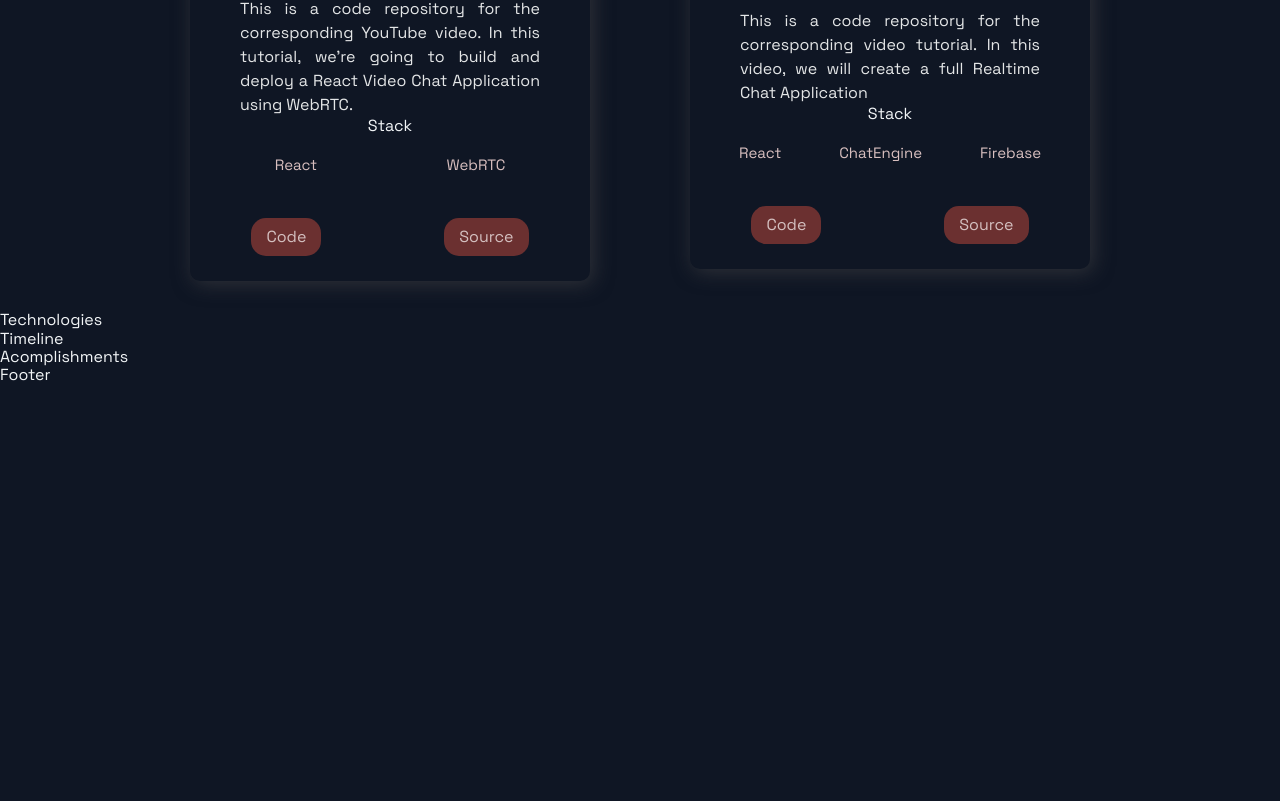
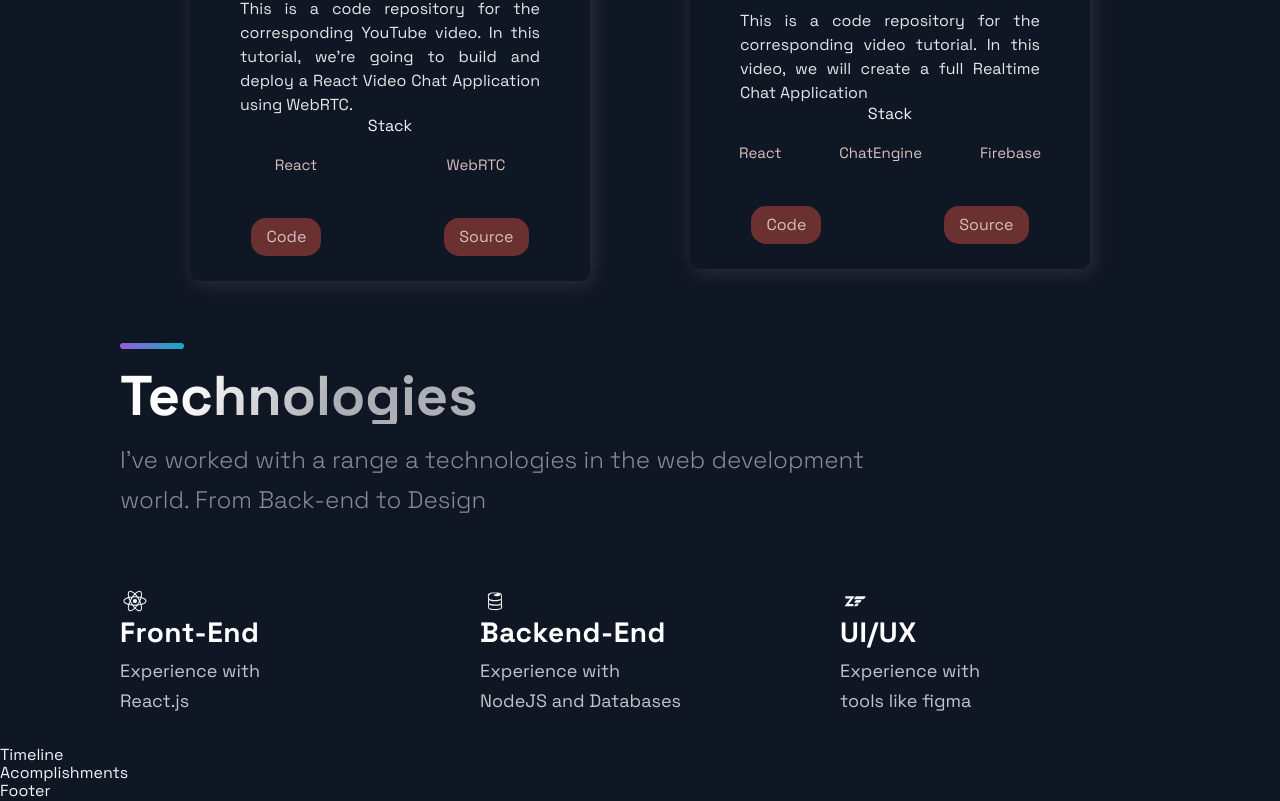
Before and after one commit to Ivandamien/next_portfolio, a Next.js app: page / in a window 1280 px wide. Shown: the part 1891-2692 px from the top of the page. Before the commit the page ends 2276 px from the top, so only its background shows below. Built offline with nearby package versions, Linux system fonts and the light colour scheme.

Commit message:
Technologies done

```diff
--- a/src/components/Projects/Projects.js
+++ b/src/components/Projects/Projects.js
@@ -27,7 +27,7 @@
           </div>
           <UtilityList>
             <ExternalLinks href={visit}>Code</ExternalLinks>
-            <ExternalLinks href={visit}>Source</ExternalLinks>
+            <ExternalLinks href={source}>Source</ExternalLinks>
 
           </UtilityList>
         </BlogCard>
--- a/src/components/Technologies/Technologies.js
+++ b/src/components/Technologies/Technologies.js
@@ -4,9 +4,47 @@
 import { List, ListContainer, ListItem, ListParagraph, ListTitle } from './TechnologiesStyles';
 
 const Technologies = () =>  (
-  <div>
-    Technologies
-  </div>
+  <Section id="#tech">
+    <SectionDivider />
+    <br />
+    <SectionTitle>Technologies</SectionTitle>
+    <SectionText>
+      I've worked with a range a technologies in the web development world.
+      From Back-end to Design
+    </SectionText>
+    <List>
+      <ListItem>
+        <DiReact size={'3rem'} />
+        <ListContainer>
+          <ListTitle>Front-End</ListTitle>
+          <ListParagraph>
+            Experience with <br />
+            React.js
+          </ListParagraph>
+        </ListContainer>
+      </ListItem>
+      <ListItem>
+        <DiFirebase size={'3rem'} />
+        <ListContainer>
+          <ListTitle>Backend-End</ListTitle>
+          <ListParagraph>
+            Experience with <br />
+            NodeJS and Databases
+          </ListParagraph>
+        </ListContainer>
+      </ListItem>
+      <ListItem>
+        <DiZend size={'3rem'} />
+        <ListContainer>
+          <ListTitle>UI/UX</ListTitle>
+          <ListParagraph>
+            Experience with <br />
+            tools like figma
+          </ListParagraph>
+        </ListContainer>
+      </ListItem>
+    </List>
+  </Section>
 );
 
 export default Technologies;
```
